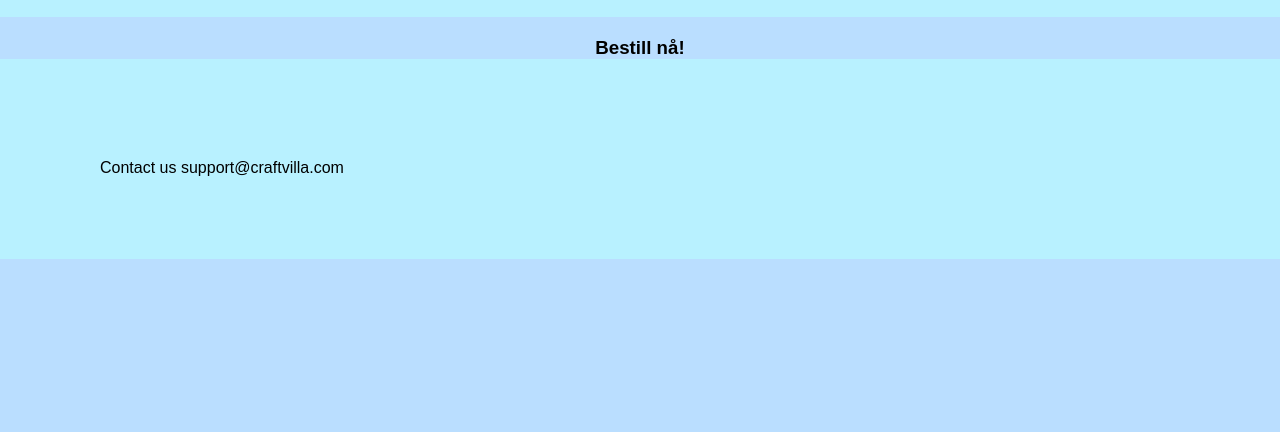
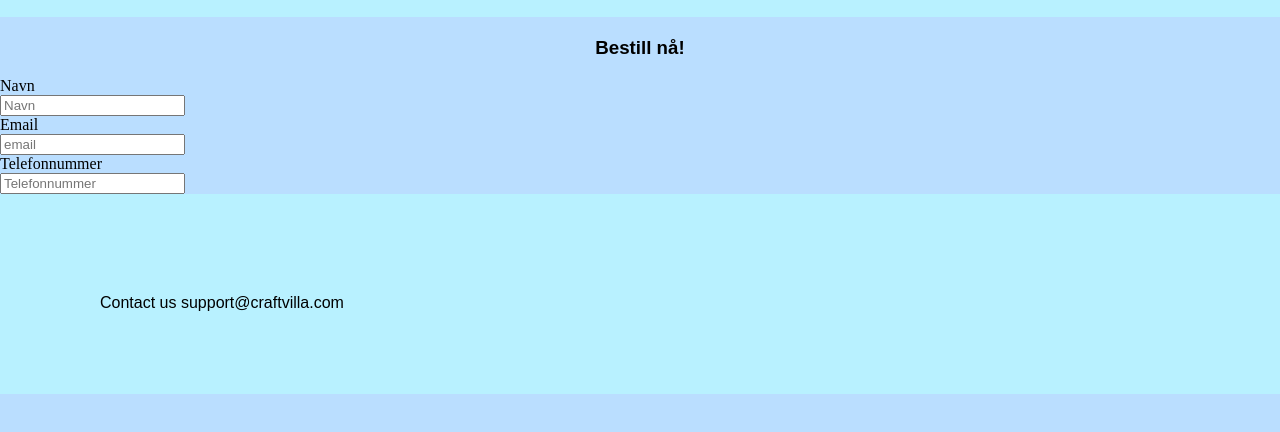
Before and after one commit to kine587/craftvilla-project, a plain HTML site: page bestill.html in a window 1280 px wide. Shown: the part 238-670 px from the top of the page. Drawn offline with Linux system fonts and the light colour scheme.

```diff
--- a/bestill.html
+++ b/bestill.html
@@ -1,5 +1,5 @@
 <!DOCTYPE html>
-<html lang="en">
+<html lang="no">
   <head>
     <link rel="stylesheet" href="style.css" />
     <meta charset="UTF-8" />
@@ -20,6 +20,23 @@
   </header>
   <body>
     <h3>Bestill nå!</h3>
+    <br />
+    <div>
+      <form action="bestill">
+        <label for="Navn">Navn</label>
+        <br />
+        <input type="text" class="field" placeholder="Navn" />
+        <br />
+        <label for="email">Email</label>
+        <br />
+        <input type="text" class="field" placeholder="email" />
+        <br />
+        <label for="Telefonnummer">Telefonnummer</label>
+        <br />
+        <input type="text" class="field" placeholder="Telefonnummer" />
+        <br />
+      </form>
+    </div>
     <footer>
       <p>Contact us support@craftvilla.com</p>
     </footer>
```
Also changed, not shown: tilbakemelding.html (+3 -0 lines).
